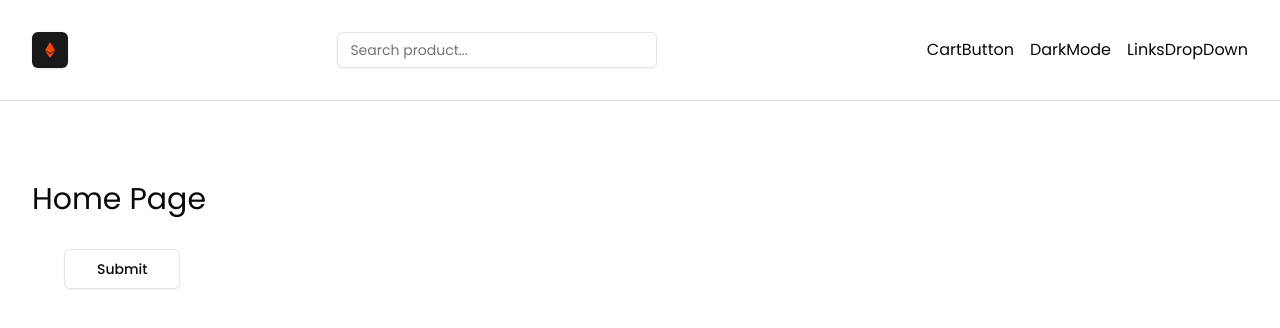
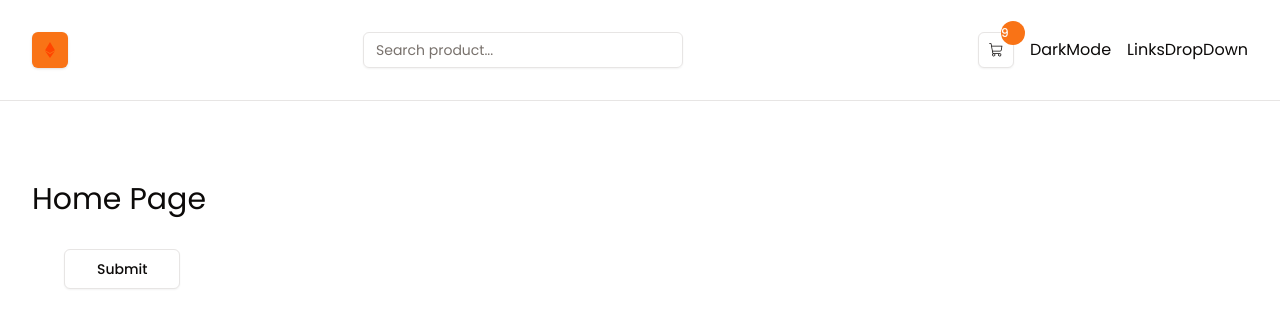
Before and after one commit to Nimira43/Vita, a Next.js app: page / in a window 1280 px wide. Shown: the top 328 px of the page. Built offline with nearby package versions, Linux system fonts and the light colour scheme.

Commit message:
Brought in Shopping Cart to Navbar. Also changed the Shadcn theme

```diff
--- a/app/globals.css
+++ b/app/globals.css
@@ -1,61 +1,64 @@
 @tailwind base;
 @tailwind components;
 @tailwind utilities;
+
 @layer base {
   :root {
     --background: 0 0% 100%;
-    --foreground: 240 10% 3.9%;
+    --foreground: 20 14.3% 4.1%;
     --card: 0 0% 100%;
-    --card-foreground: 240 10% 3.9%;
+    --card-foreground: 20 14.3% 4.1%;
     --popover: 0 0% 100%;
-    --popover-foreground: 240 10% 3.9%;
-    --primary: 240 5.9% 10%;
-    --primary-foreground: 0 0% 98%;
-    --secondary: 240 4.8% 95.9%;
-    --secondary-foreground: 240 5.9% 10%;
-    --muted: 240 4.8% 95.9%;
-    --muted-foreground: 240 3.8% 46.1%;
-    --accent: 240 4.8% 95.9%;
-    --accent-foreground: 240 5.9% 10%;
+    --popover-foreground: 20 14.3% 4.1%;
+    --primary: 24.6 95% 53.1%;
+    --primary-foreground: 60 9.1% 97.8%;
+    --secondary: 60 4.8% 95.9%;
+    --secondary-foreground: 24 9.8% 10%;
+    --muted: 60 4.8% 95.9%;
+    --muted-foreground: 25 5.3% 44.7%;
+    --accent: 60 4.8% 95.9%;
+    --accent-foreground: 24 9.8% 10%;
     --destructive: 0 84.2% 60.2%;
-    --destructive-foreground: 0 0% 98%;
-    --border: 240 5.9% 90%;
-    --input: 240 5.9% 90%;
-    --ring: 240 10% 3.9%;
+    --destructive-foreground: 60 9.1% 97.8%;
+    --border: 20 5.9% 90%;
+    --input: 20 5.9% 90%;
+    --ring: 24.6 95% 53.1%;
+    --radius: 0.5rem;
     --chart-1: 12 76% 61%;
     --chart-2: 173 58% 39%;
     --chart-3: 197 37% 24%;
     --chart-4: 43 74% 66%;
     --chart-5: 27 87% 67%;
-    --radius: 0.5rem
   }
+
   .dark {
-    --background: 240 10% 3.9%;
-    --foreground: 0 0% 98%;
-    --card: 240 10% 3.9%;
-    --card-foreground: 0 0% 98%;
-    --popover: 240 10% 3.9%;
-    --popover-foreground: 0 0% 98%;
-    --primary: 0 0% 98%;
-    --primary-foreground: 240 5.9% 10%;
-    --secondary: 240 3.7% 15.9%;
-    --secondary-foreground: 0 0% 98%;
-    --muted: 240 3.7% 15.9%;
-    --muted-foreground: 240 5% 64.9%;
-    --accent: 240 3.7% 15.9%;
-    --accent-foreground: 0 0% 98%;
-    --destructive: 0 62.8% 30.6%;
-    --destructive-foreground: 0 0% 98%;
-    --border: 240 3.7% 15.9%;
-    --input: 240 3.7% 15.9%;
-    --ring: 240 4.9% 83.9%;
+    --background: 20 14.3% 4.1%;
+    --foreground: 60 9.1% 97.8%;
+    --card: 20 14.3% 4.1%;
+    --card-foreground: 60 9.1% 97.8%;
+    --popover: 20 14.3% 4.1%;
+    --popover-foreground: 60 9.1% 97.8%;
+    --primary: 20.5 90.2% 48.2%;
+    --primary-foreground: 60 9.1% 97.8%;
+    --secondary: 12 6.5% 15.1%;
+    --secondary-foreground: 60 9.1% 97.8%;
+    --muted: 12 6.5% 15.1%;
+    --muted-foreground: 24 5.4% 63.9%;
+    --accent: 12 6.5% 15.1%;
+    --accent-foreground: 60 9.1% 97.8%;
+    --destructive: 0 72.2% 50.6%;
+    --destructive-foreground: 60 9.1% 97.8%;
+    --border: 12 6.5% 15.1%;
+    --input: 12 6.5% 15.1%;
+    --ring: 20.5 90.2% 48.2%;
     --chart-1: 220 70% 50%;
     --chart-2: 160 60% 45%;
     --chart-3: 30 80% 55%;
     --chart-4: 280 65% 60%;
-    --chart-5: 340 75% 55%
+    --chart-5: 340 75% 55%;
   }
 }
+
 @layer base {
   * {
     @apply border-border;
--- a/components/navbar/CartButton.tsx
+++ b/components/navbar/CartButton.tsx
@@ -1,6 +1,23 @@
-function CartButton() {
+import { Button } from '../ui/button'
+import { PiShoppingCartLight } from 'react-icons/pi'
+import Link from 'next/link'
+
+async function CartButton() {
+  const numItemsInCart = 9
   return (
-    <div>CartButton</div>
+    <Button
+      asChild
+      variant='outline'
+      size='icon'
+      className='flex justify-center items-center relative'
+    >
+      <Link href='/cart'>
+        <PiShoppingCartLight />
+        <span className='absolute -top-3 -right-3 bg-primary text-white rounded-full h-6 w-6 flex items-center justify-content text-xs'>
+          {numItemsInCart}
+        </span>
+      </Link>
+    </Button>
   )
 }
 export default CartButton
```
